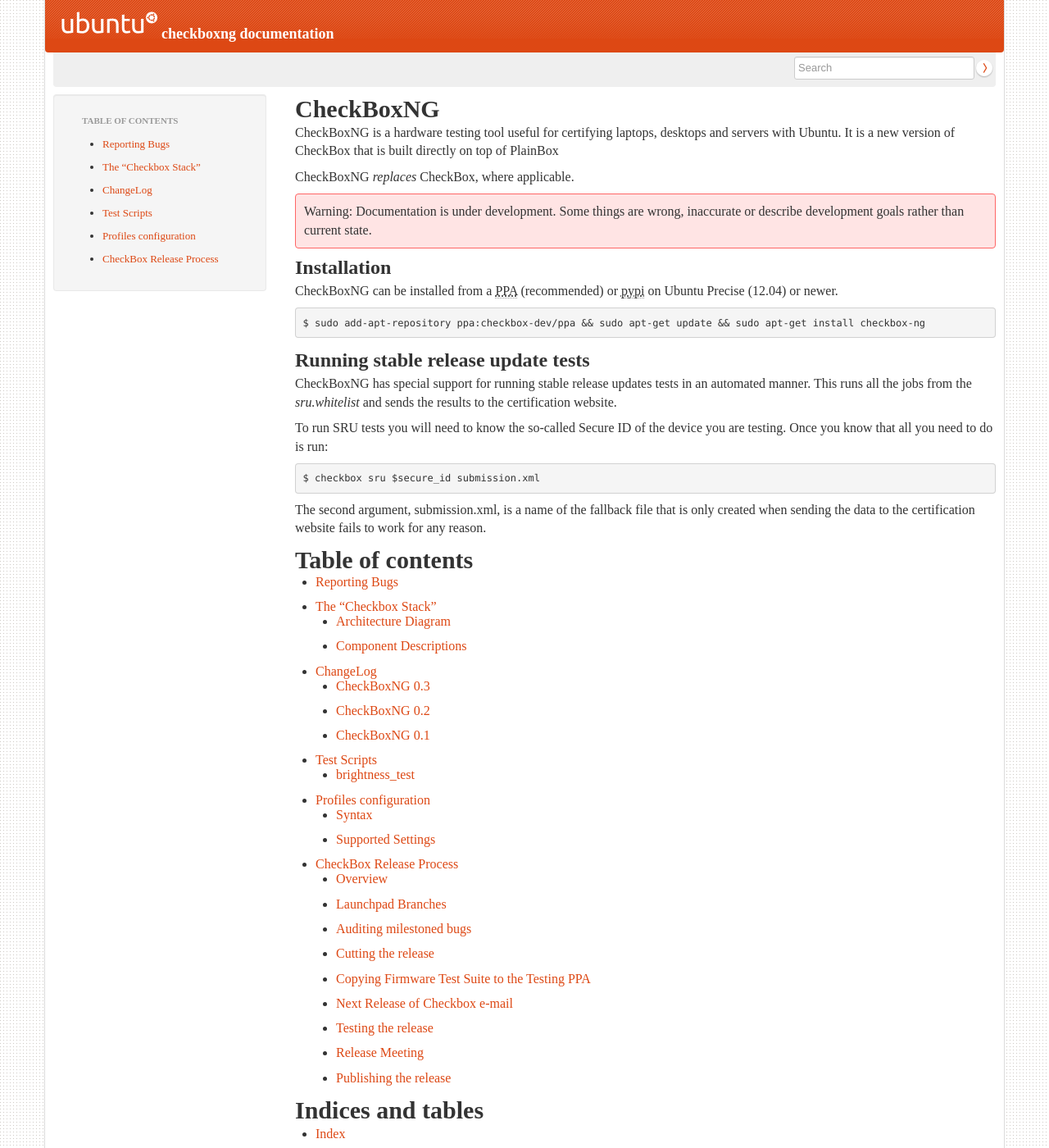
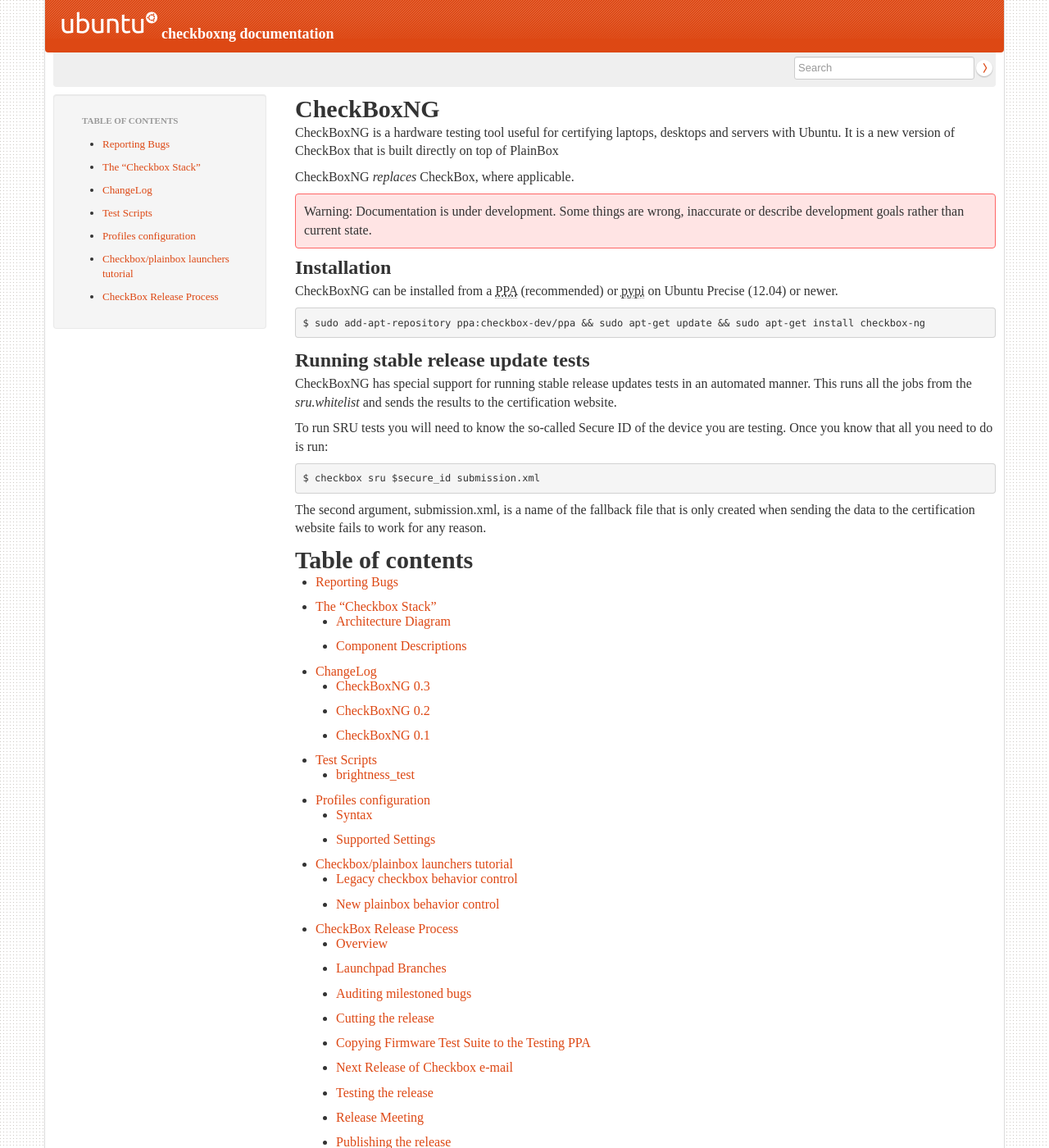
Before and after one commit to canonical/checkbox, a Sphinx documentation site: the page built from checkbox-ng/docs/index.rst, in a window 1280 px wide and 1400 px high. Shown: the whole window at 82% size. Built offline with Sphinx 7.4.7, drawn with Linux system fonts in a browser that asks for light colours; the version number could not be read and is left out; comment, search, counter and statistics services are not loaded.

Commit message:
checkbox-ng: Added reference to launcher/profile tutorial to doc index.

```diff
--- a/checkbox-ng/docs/index.rst
+++ b/checkbox-ng/docs/index.rst
@@ -57,6 +57,7 @@ Table of contents
    changelog.rst
    scripts/index.rst
    profiles.rst
+   launcher-tutorial.rst
    release.rst
 
 Indices and tables
```
